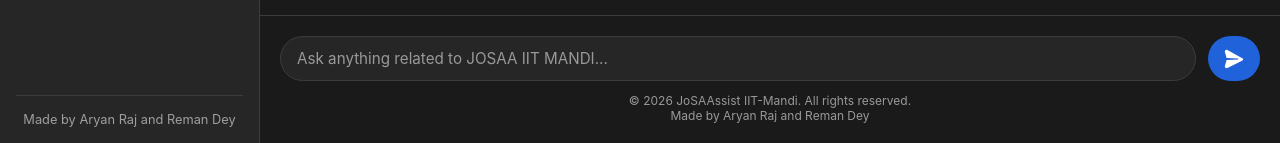
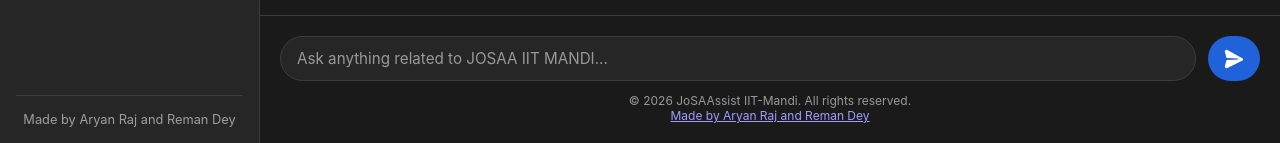
Before and after one commit to RemanDey/chatbot-josaa-iitmandi, a Flask app: page / in a window 1280 px wide. Shown: the part 657-800 px from the top of the page. Run offline with Flask 3, Linux system fonts and the light colour scheme; some libraries are stand-ins or nearby versions.

Commit message:
added pics

```diff
--- a/templates/index.html
+++ b/templates/index.html
@@ -52,7 +52,7 @@
                         </svg>
                     </button>
                 </form>
-                <p class="footer-disclaimer">© 2026 JoSAAssist IIT-Mandi. All rights reserved.<br>Made by Aryan Raj and Reman Dey</p>
+                <p class="footer-disclaimer">© 2026 JoSAAssist IIT-Mandi. All rights reserved.<br><a href="/about">Made by Aryan Raj and Reman Dey</a></p>
             </div>
         </main>
     </div>
```
